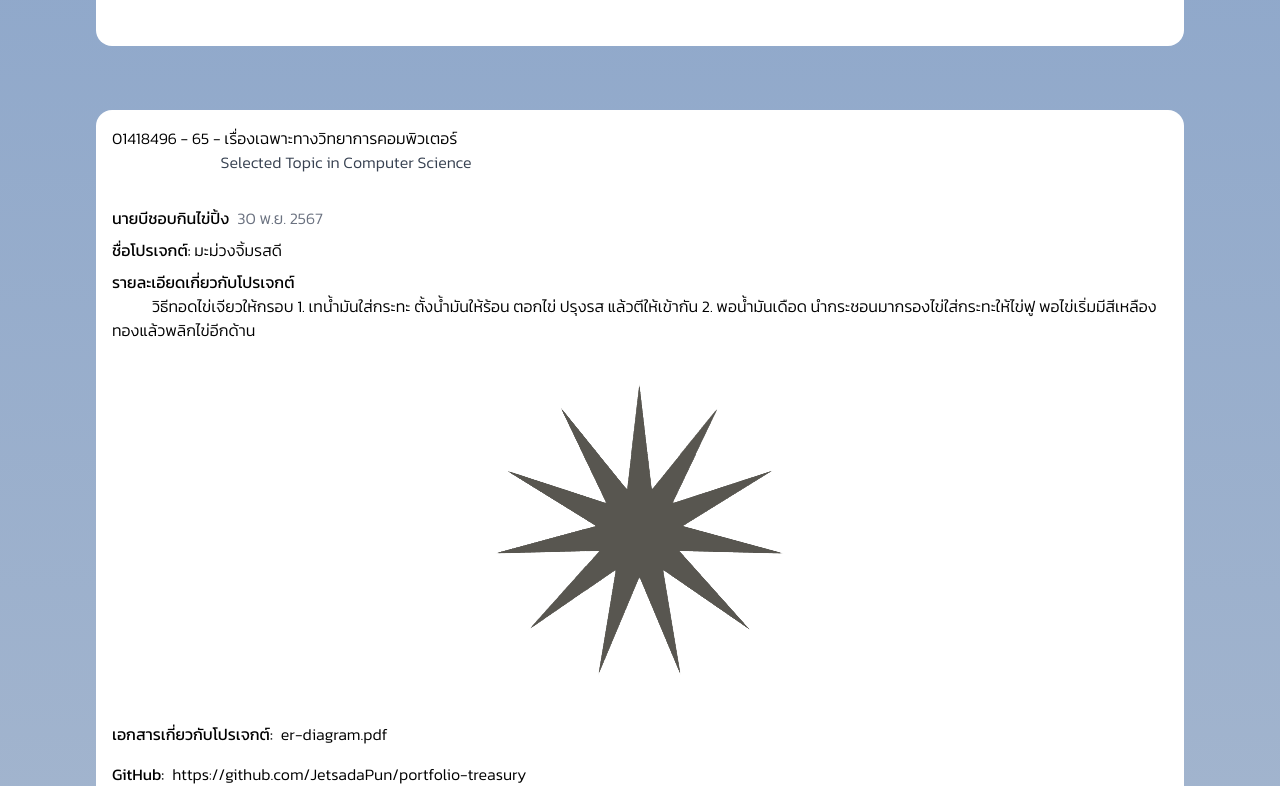
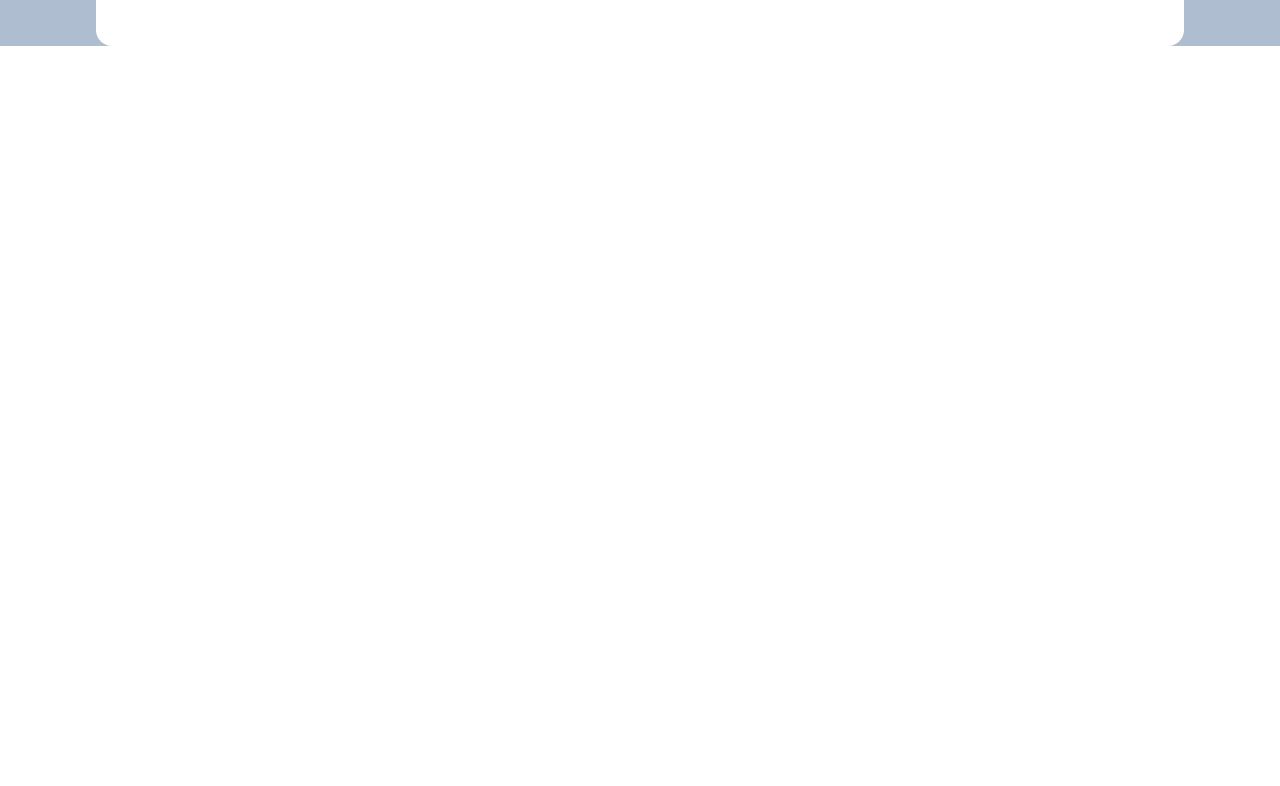
Before and after one commit to JetsadaPun/portfolio-treasury, a Next.js app: page /home in a window 1280 px wide. Shown: the part 3154-3940 px from the top of the page. After the commit the page ends 3264 px from the top, so only its background shows below. Built offline with nearby package versions, Linux system fonts and the light colour scheme.

Commit message:
delete page4

```diff
--- a/src/app/(root)/(user)/home/page.tsx
+++ b/src/app/(root)/(user)/home/page.tsx
@@ -10,7 +10,7 @@ const page = () => {
       <Page1/>
       <Page2/>
       <Page3/>
-      <Page4/>
+
     </div>
   )
 }
```
